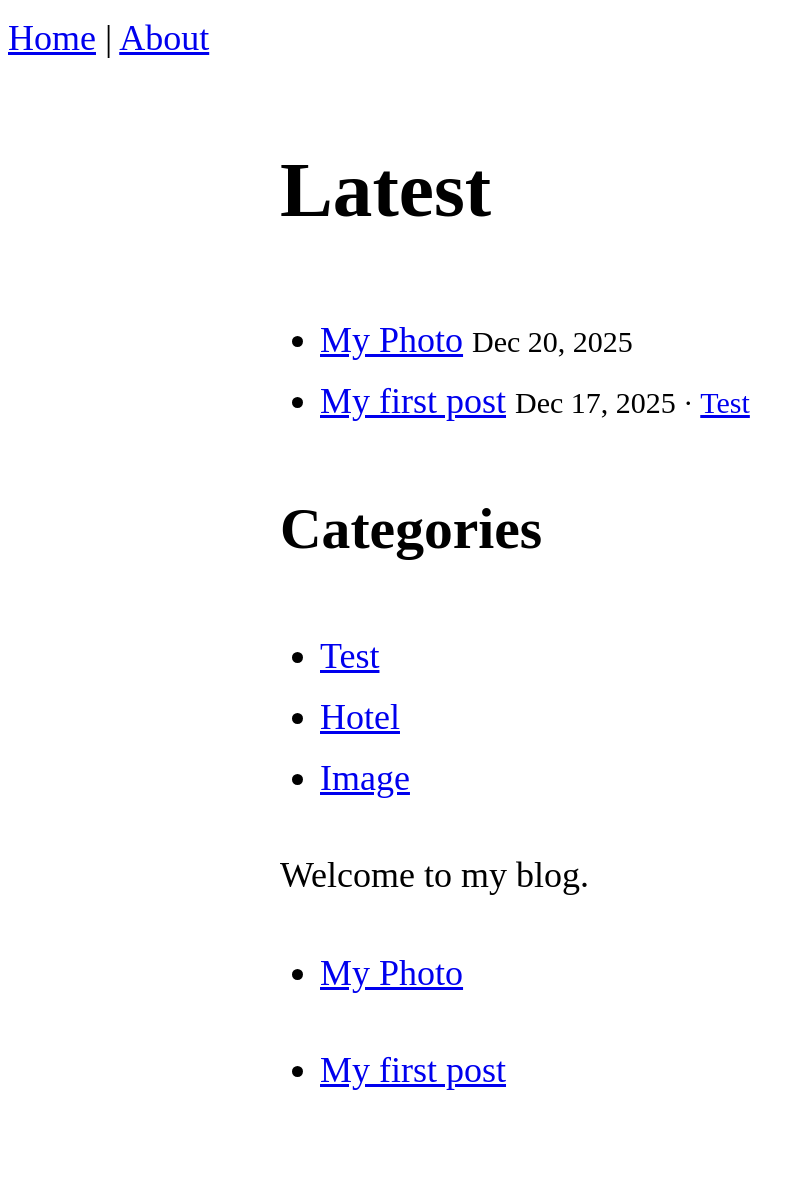
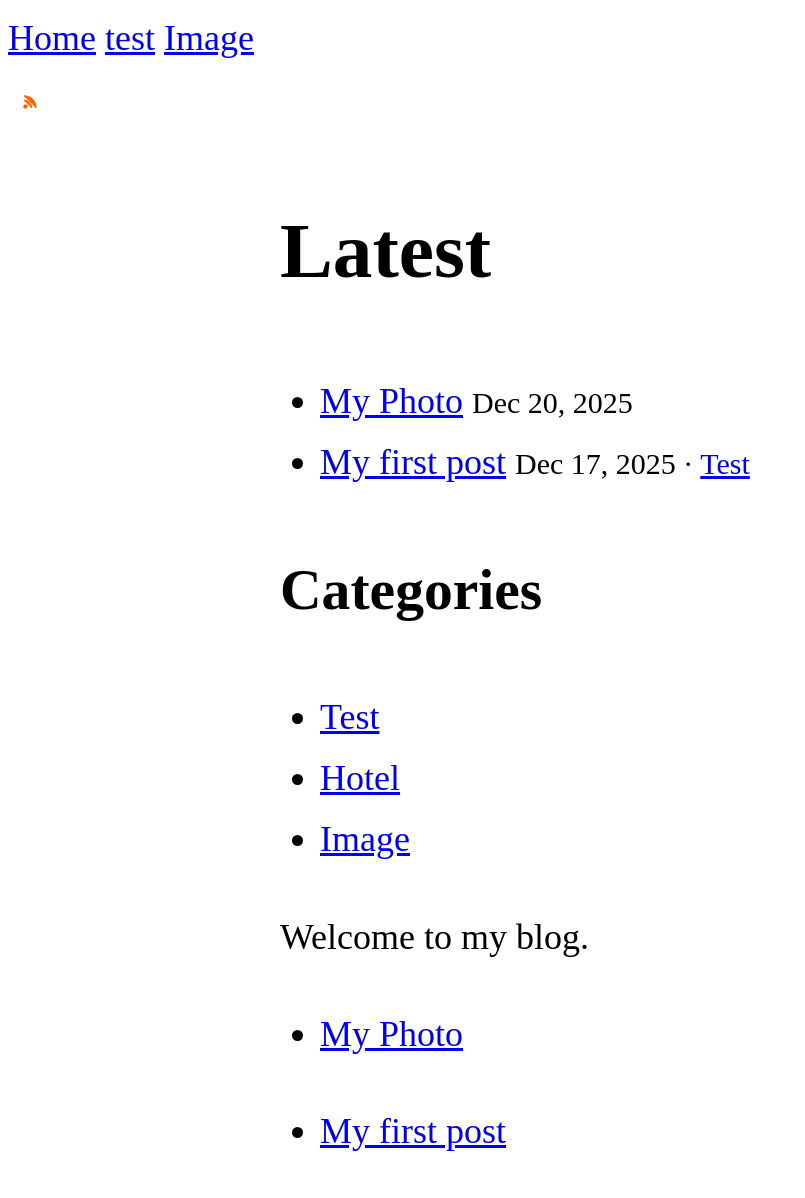
Before and after one commit to flightlessness/flightlessness.github.io, a Jekyll site: the page built from index.md, in a window 1280 px wide. Shown: the whole page, without its empty margins (0-805 px from the left). Built offline with Jekyll 4.4.1, drawn with Linux system fonts in a browser that asks for light colours; before the commit the page ends 1137 px from its top, so only the background shows below that.

Commit message:
Update default.html

```diff
--- a/_layouts/default.html
+++ b/_layouts/default.html
@@ -1,19 +1,34 @@
 <!DOCTYPE html>
 <html lang="en">
 <head>
+  <meta charset="UTF-8">
+  <meta name="viewport" content="width=device-width, initial-scale=1">
+
+  <title>
+    {% if page.title %}
+      {{ page.title }} | {{ site.title }}
+    {% else %}
+      {{ site.title }}
+    {% endif %}
+  </title>
+
+  <!-- Site stylesheet -->
   <link rel="stylesheet" href="/assets/css/custom.css">
-  <meta charset="UTF-8">
-  <title>{{ page.title }} | {{ site.title }}</title>
+
+  <!-- RSS Feed -->
+  <link rel="alternate"
+        type="application/atom+xml"
+        title="{{ site.title }}"
+        href="/feed.xml">
+
 </head>
+
 <body>
 
   <!-- Navigation -->
-  <nav style="margin-bottom: 20px;">
-    <a href="/">Home</a> |
-    <a href="/about.html">About</a>
-  </nav>
+  {% include nav.html %}
 
-  <!-- Page content -->
+  <!-- Main content -->
   <main>
     {{ content }}
   </main>
```
